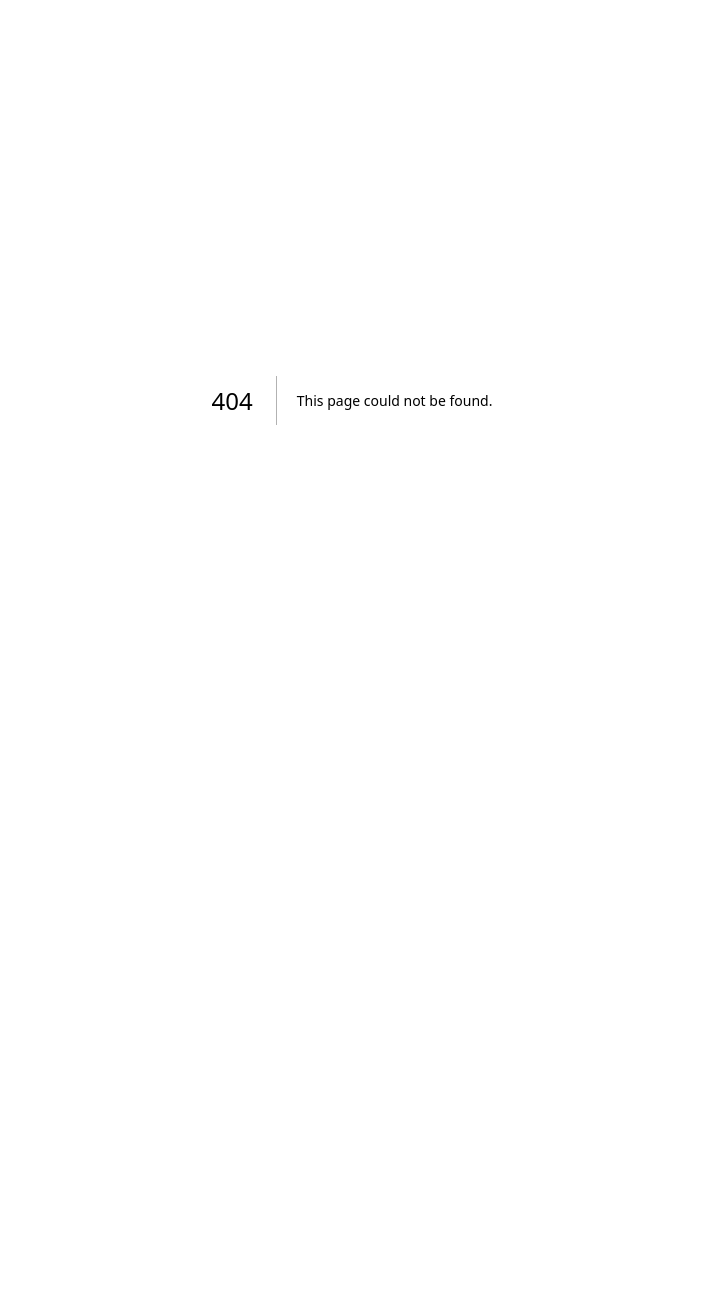
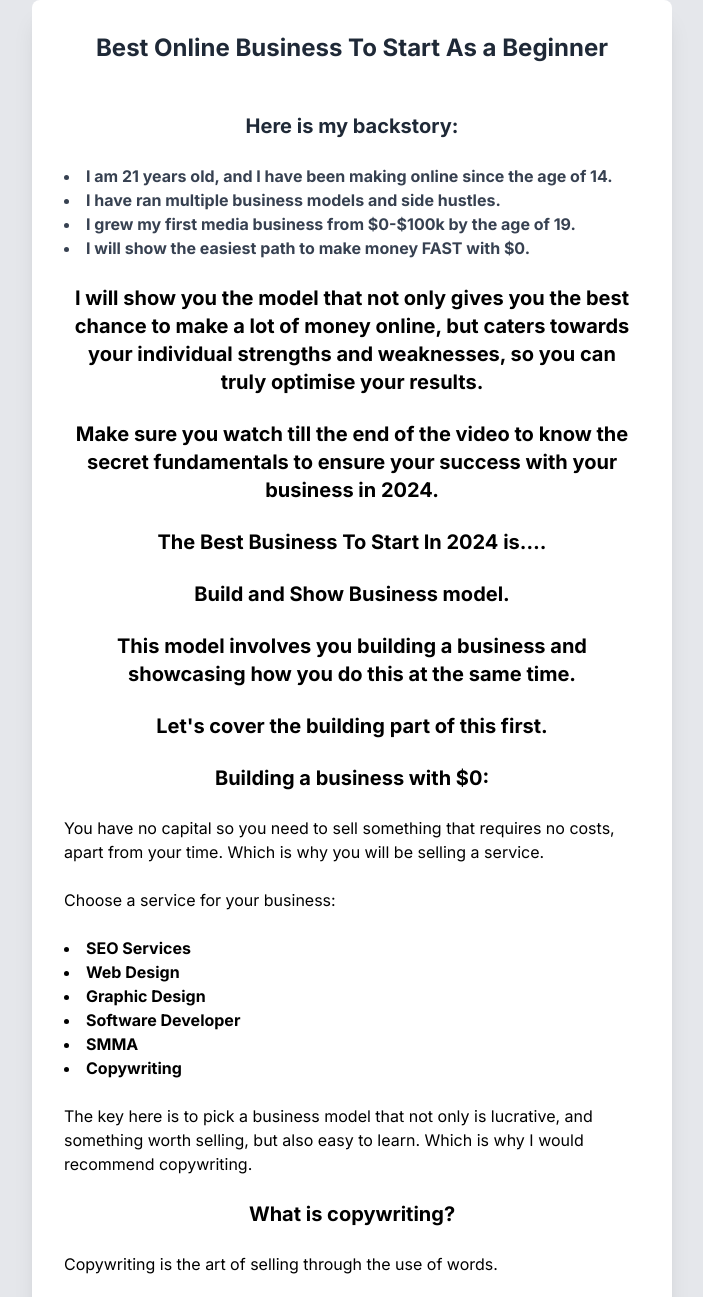
Before and after one commit to theqasim/WW, a Next.js app: page /lessons/bestbusinessfor2024 in a window 1280 px wide. Before the commit this address had no page. Shown: the top 1297 px of the page, without its empty margins (288-991 px from the left). Before the commit the page ends 800 px from the top, so only its background shows below. Built offline with nearby package versions, Linux system fonts and the light colour scheme.

Commit message:
new lesson content + video added

```diff
--- /dev/null
+++ b/src/app/lessons/bestbusinessfor2024/page.tsx
@@ -0,0 +1,225 @@
+"use client";
+
+import React from "react";
+import Link from "next/link";
+import YouTube from "react-youtube";
+import { useEffect, useRef } from "react";
+import Backtolessons from "@/components/backtolessons";
+
+const VideoBlog: React.FC = () => {
+  const opts = {
+    height: "390",
+    width: "640",
+    playerVars: {
+      autoplay: 1,
+    },
+  };
+
+  const onReady = (event: { target: { pauseVideo: () => void } }) => {
+    event.target.pauseVideo();
+  };
+
+  return (
+    <div className="min-h-screen bg-gray-200 flex items-center justify-center">
+      <div className="bg-white p-8 rounded-lg shadow-xl w-4/5 md:w-2/3 lg:w-1/2 space-y-6">
+        <h1 className="text-2xl font-bold mb-4 text-center text-gray-800">
+          Best Online Business To Start As a Beginner
+        </h1>
+        <div className="flex justify-center">
+          <YouTube videoId="N5_x1olKD8s" opts={opts} onReady={onReady} />
+        </div>
+        <h1 className="text-xl font-bold mb-4 text-center text-gray-800">
+          Here is my backstory:
+        </h1>
+        <ul className="list-disc list-inside text-gray-700 mb-6">
+          <li>
+            <b>
+              I am 21 years old, and I have been making online since the age of
+              14.
+            </b>
+          </li>
+          <li>
+            <b>I have ran multiple business models and side hustles.</b>
+          </li>
+          <li>
+            <b>
+              I grew my first media business from $0-$100k by the age of 19.
+            </b>
+          </li>
+          <li>
+            <b>I will show the easiest path to make money FAST with $0.</b>
+          </li>
+        </ul>
+        <h2 className="text-xl font-bold text-center">
+          I will show you the model that not only gives you the best chance to
+          make a lot of money online, but caters towards your individual
+          strengths and weaknesses, so you can truly optimise your results.
+        </h2>
+        <h2 className="text-xl font-bold text-center">
+          Make sure you watch till the end of the video to know the secret
+          fundamentals to ensure your success with your business in 2024.
+        </h2>
+        <h2 className="text-xl font-bold text-center">
+          The Best Business To Start In 2024 is….
+        </h2>
+        <h2 className="text-xl font-bold text-center">
+          Build and Show Business model.
+        </h2>
+        <h2 className="text-xl font-bold text-center">
+          This model involves you building a business and showcasing how you do
+          this at the same time.
+        </h2>
+        <h2 className="text-xl font-bold text-center">
+          Let&apos;s cover the building part of this first.
+        </h2>
+        <h2 className="text-xl font-bold text-center">
+          Building a business with $0:
+        </h2>
+        <p>
+          You have no capital so you need to sell something that requires no
+          costs, apart from your time. Which is why you will be selling a
+          service.
+        </p>
+        <p>Choose a service for your business:</p>
+        <ul className="list-disc list-inside ">
+          <li>
+            <b>SEO Services</b>
+          </li>
+          <li>
+            <b>Web Design</b>
+          </li>
+          <li>
+            <b>Graphic Design</b>
+          </li>
+          <li>
+            <b>Software Developer</b>
+          </li>
+          <li>
+            <b>SMMA</b>
+          </li>
+          <li>
+            <b>Copywriting</b>
+          </li>
+        </ul>
+        <p>
+          The key here is to pick a business model that not only is lucrative,
+          and something worth selling, but also easy to learn. Which is why I
+          would recommend copywriting.
+        </p>
+        <h2 className="text-xl font-bold text-center">What is copywriting?</h2>
+        <p>Copywriting is the art of selling through the use of words. </p>
+        <p>
+          You are carefully analysing the situation to understand how to
+          formulate your words with the end goal of driving revenue to a
+          business.
+        </p>
+        <p>
+          Explaining the entire concept and how to do this is quite a lengthy
+          task, to expedite this process head over to{" "}
+          <a href="https://z-lib.is" className="text-blue-500">
+            https://z-lib.is
+          </a>
+          and read up on how to do copywriting successfully.
+        </p>
+        <p>
+          I&apos;ve compiled a list of books which are available in the YouTube
+          description from the website.
+        </p>
+        <p>
+          Practise this skill and by learning from the books, refine your skill
+          and then sell it to businesses.
+        </p>
+        <p>This particular skill allows to do the following:</p>
+        <ul className="list-disc list-inside ">
+          <li>
+            <b>Sell something with no cost.</b>
+          </li>
+          <li>
+            <b>
+              Give the business extra revenue which increases your value to
+              them.
+            </b>
+          </li>
+          <li>
+            <b>It&apos;s scalable as you can train people to work for you.</b>
+          </li>
+          <li>
+            <b>
+              You can get started for FREE today and make money within days.
+            </b>
+          </li>
+        </ul>
+        <h2 className="text-xl font-bold text-center">
+          Moving onto the SHOW part of the model.
+        </h2>
+        <p>
+          It&apos;s truly never been easier to build an audience online,
+          I&apos;ve done this for years and by far the best platform to get
+          exposure quickly is TikTok. I&apos;ve consistently posted low effort
+          videos on there and I&apos;ve brought in a lot of views. No fancy
+          edits, just me talking to my target audience to leverage that
+          elsewhere.
+        </p>
+        <img
+          className="shadow-lg mx-auto block"
+          height={250}
+          width={250}
+          alt="tiktok organic results"
+          src="/resources/tiktokresultsorganic.jpeg"
+        ></img>
+        <p>
+          You are going to actively create content around what you&apos;re
+          doing, the benefits from this are the following:
+        </p>
+        <ul className="list-disc list-inside ">
+          <li>
+            <b>
+              You build an audience of people that are interested in what
+              you&apos;re doing.
+            </b>
+          </li>
+          <li>
+            <b>You can leverage your audience when doing business deals.</b>
+          </li>
+          <li>
+            <b>
+              You can monetize the audience by creating digital
+              products/services that show them how to do what you do.
+            </b>
+          </li>
+          <li>
+            <b>
+              You can even stop doing the business model and become a coach
+              teaching people how to do what you once did.
+            </b>
+          </li>
+        </ul>
+        <p>This business is by far the easiest way to make money online.</p>
+        <h2 className="text-xl font-bold text-center">
+          The Secret Fundamentals:
+        </h2>
+        <ul className="list-disc list-inside ">
+          <li>
+            <b>Do not waste time (drinking,smoking,partying etc)</b>
+          </li>
+          <li>
+            <b>Remember that SPEED is vital.</b>
+          </li>
+          <li>
+            <b>
+              Improve yourself as you build your business (gym, diet, mental
+              capacity, knowledge) products/services that show them how to do
+              what you do.
+            </b>
+          </li>
+        </ul>
+        <div className="text-gray-700 space-y-4">
+          <p>With that being said, I wish you the best of luck 🤝</p>
+        </div>
+        <Backtolessons />
+      </div>
+    </div>
+  );
+};
+
+export default VideoBlog;
--- a/src/app/lessons/besttiktokniches/page.tsx
+++ b/src/app/lessons/besttiktokniches/page.tsx
@@ -26,7 +26,7 @@ const VideoBlog: React.FC = () => {
           I Found The Highest RPM TikTok Creativity Program Niches{" "}
         </h1>
         <div className="flex justify-center">
-          <YouTube videoId="N5_x1olKD8s" opts={opts} onReady={onReady} />
+          <YouTube videoId="NZ8vwZmvkR4" opts={opts} onReady={onReady} />
         </div>
         <h2 className="text-xl font-bold text-center">
           TikTok&apos;s creativity program is blowing up at the moment and
```
Also changed, not shown: public/resources/tiktokresultsorganic.jpeg (added).
